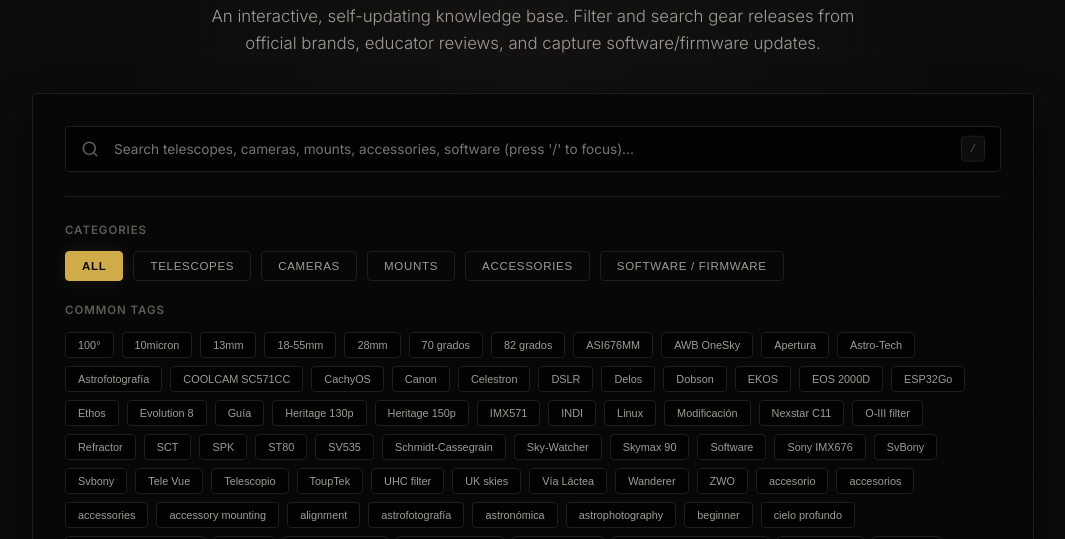
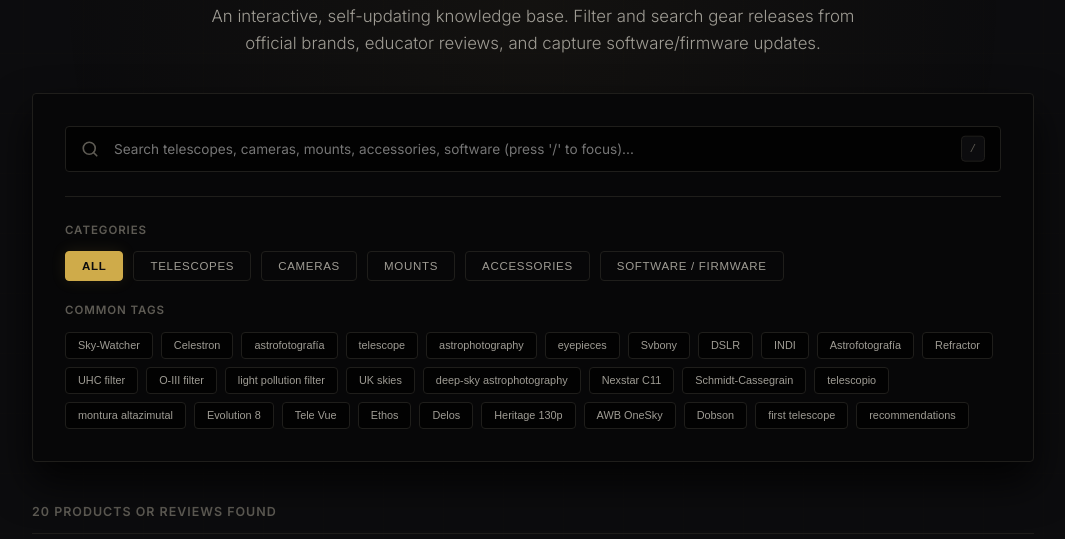
Before and after one commit to Ninocabra/CabraSpace-Web, a plain HTML site: page equipamiento-en.html in a window 1280 px wide. Shown: the part 247-786 px from the top of the page, without its empty margins (107-1172 px from the left). Drawn offline with Linux system fonts and the light colour scheme.

Commit message:
Ordena las etiquetas comunes por uso descendente y limita el contenedor a 3 filas

```diff
--- a/equipamiento-en.html
+++ b/equipamiento-en.html
@@ -188,6 +188,8 @@
       display: flex;
       flex-wrap: wrap;
       gap: 8px;
+      max-height: 97px; /* 3 rows: (27px button * 3) + (8px gap * 2) */
+      overflow: hidden;
     }
 
     .tag-btn {
@@ -197,6 +199,7 @@
       padding: 6px 12px;
       border-radius: 4px;
       font-size: 0.68rem;
+      line-height: 1.2;
       cursor: pointer;
       transition: var(--transition-smooth);
     }
@@ -601,17 +604,22 @@
     }
 
     function buildTagsCloud() {
-      const allTags = new Set();
+      const tagCounts = {};
       newsData.forEach(item => {
         if (item.tags && Array.isArray(item.tags)) {
-          item.tags.forEach(t => allTags.add(t));
+          item.tags.forEach(t => {
+            tagCounts[t] = (tagCounts[t] || 0) + 1;
+          });
         }
       });
+
+      // Sort tags by frequency (usage count) in descending order
+      const sortedTags = Object.keys(tagCounts).sort((a, b) => tagCounts[b] - tagCounts[a]);
 
       const tagsContainer = document.getElementById('tagsContainer');
       tagsContainer.innerHTML = '';
 
-      Array.from(allTags).sort().forEach(tag => {
+      sortedTags.forEach(tag => {
         const btn = document.createElement('button');
         btn.className = 'tag-btn';
         btn.textContent = tag;
```
Also changed, not shown: equipamiento.html (+11 -3 lines), novedades-en.html (+11 -3 lines), novedades.html (+11 -3 lines).
